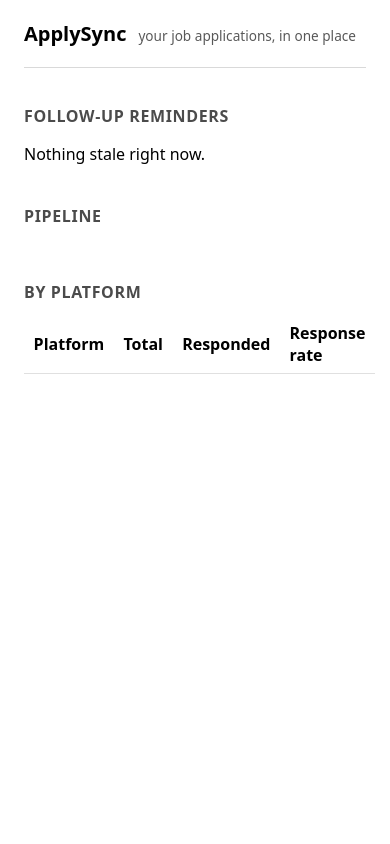
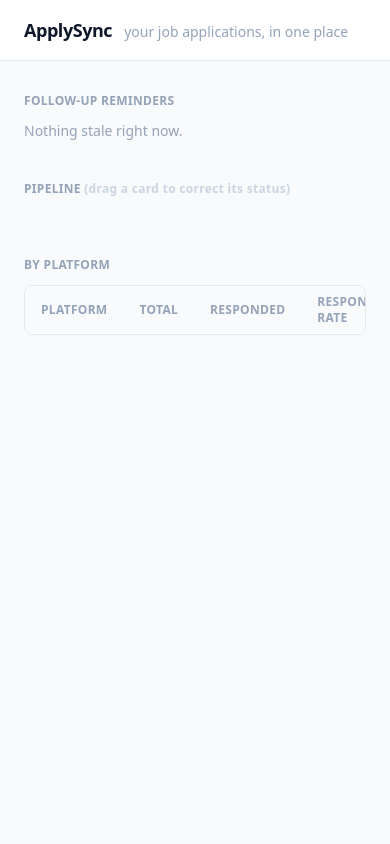
Before and after one commit to hanzala-bhutto/ApplySync, a FastAPI app: page / in a window 390 px wide. Run offline with FastAPI, Linux system fonts and the light colour scheme; lists and menus that the app fills with data are empty; some libraries are stand-ins or nearby versions.

Commit message:
Interactive dashboard redesign: Tailwind, drag-drop, inline edit, reprocess (M3b)
Redesigns the dashboard with Tailwind (CDN build, a deliberate tradeoff
for a personal local tool - not recommended for a shipped production
app, noted in CLAUDE.md) instead of the earlier bare-bones inline CSS.
Kanban board cards are now draggable between status columns via
SortableJS, persisted through a new PATCH /applications/{id}/status
endpoint. Application detail pages gain HTMX-powered inline editing of
extracted fields (PATCH /applications/{id}) and a "reprocess from email"
action (POST /applications/{id}/reprocess) that refetches the original
Gmail message by its stored id and re-runs extraction only, not the
full match/upsert graph, since we already know which application this
is.

StatusEvent.source_email_id is now nullable, since dashboard-originated
corrections (drag-and-drop, manual edits) are status events too but
don't come from an email.

Verified against the real dashboard, which surfaced a real schema gap:
making that column nullable doesn't retroactively apply to an existing
local applysync.db file (SQLModel's create_all only creates missing
tables, never alters existing ones). No migration tooling exists yet;
for now a model/schema change means deleting and recreating the local
db, documented in CLAUDE.md.

```diff
--- a/pyproject.toml
+++ b/pyproject.toml
@@ -19,6 +19,7 @@ dependencies = [
     "langgraph-checkpoint-sqlite>=2.0",
     "sqlmodel>=0.0.22",
     "fastapi>=0.115",
+    "python-multipart>=0.0.9",
     "jinja2>=3.1",
     "uvicorn>=0.30",
     "apscheduler>=3.10",
--- a/src/applysync/db/models.py
+++ b/src/applysync/db/models.py
@@ -35,7 +35,10 @@ class StatusEvent(SQLModel, table=True):
     application_id: int = Field(foreign_key="application.id")
     status: str
     event_date: datetime
-    source_email_id: str
+    # Nullable: manual corrections made from the dashboard (drag-and-drop,
+    # inline edit) are status events too, but they don't originate from an
+    # email.
+    source_email_id: str | None = None
     raw_extract_json: str | None = None
     notes: str | None = None
     created_at: datetime = Field(default_factory=_utcnow)
--- a/src/applysync/web/app.py
+++ b/src/applysync/web/app.py
@@ -2,17 +2,33 @@ from __future__ import annotations
 
 from pathlib import Path
 
-from fastapi import Depends, FastAPI, Request
-from fastapi.responses import HTMLResponse
+from fastapi import Depends, FastAPI, Form, Request
+from fastapi.responses import HTMLResponse, JSONResponse
 from fastapi.templating import Jinja2Templates
 from sqlmodel import Session
 
 from applysync.config import get_settings
 from applysync.db import repository as repo
 from applysync.db.init_db import get_engine, init_db
+from applysync.gmail.client import GmailClient
+from applysync.llm import get_chat_model
+from applysync.pipeline.graph import reprocess_application
 
 TEMPLATES_DIR = Path(__file__).parent / "templates"
 templates = Jinja2Templates(directory=str(TEMPLATES_DIR))
+
+# Tailwind utility classes per status, used for column headers and card
+# badges. "other" also serves as the fallback for any status not in
+# STATUS_ORDER (there shouldn't be one, but nothing enforces that at the DB
+# layer).
+STATUS_STYLES = {
+    "applied": {"bg": "bg-slate-100 dark:bg-slate-800", "text": "text-slate-700 dark:text-slate-300", "dot": "bg-slate-400"},
+    "viewed": {"bg": "bg-sky-50 dark:bg-sky-950", "text": "text-sky-700 dark:text-sky-300", "dot": "bg-sky-500"},
+    "interview": {"bg": "bg-violet-50 dark:bg-violet-950", "text": "text-violet-700 dark:text-violet-300", "dot": "bg-violet-500"},
+    "offer": {"bg": "bg-emerald-50 dark:bg-emerald-950", "text": "text-emerald-700 dark:text-emerald-300", "dot": "bg-emerald-500"},
+    "rejected": {"bg": "bg-rose-50 dark:bg-rose-950", "text": "text-rose-700 dark:text-rose-300", "dot": "bg-rose-500"},
+    "other": {"bg": "bg-amber-50 dark:bg-amber-950", "text": "text-amber-700 dark:text-amber-300", "dot": "bg-amber-500"},
+}
 
 
 def get_session():
@@ -20,6 +36,14 @@ def get_session():
     init_db(settings.db_path)
     with Session(get_engine(settings.db_path)) as session:
         yield session
+
+
+def get_gmail_client() -> GmailClient:
+    return GmailClient(get_settings())
+
+
+def get_llm_model():
+    return get_chat_model(get_settings())
 
 
 def create_app() -> FastAPI:
@@ -33,6 +57,7 @@ def create_app() -> FastAPI:
             {
                 "board": repo.applications_by_status(session),
                 "status_order": repo.STATUS_ORDER,
+                "status_styles": STATUS_STYLES,
                 "breakdown": repo.platform_breakdown(session),
                 "reminders": repo.stale_applications(session),
             },
@@ -40,7 +65,7 @@ def create_app() -> FastAPI:
 
     @app.get("/applications/{application_id}", response_class=HTMLResponse)
     def application_detail(request: Request, application_id: int, session: Session = Depends(get_session)):
-        application = session.get(repo.Application, application_id)
+        application = repo.get_application(session, application_id)
         if application is None:
             return templates.TemplateResponse(
                 request, "not_found.html", {"application_id": application_id}, status_code=404
@@ -51,8 +76,64 @@ def create_app() -> FastAPI:
             {
                 "application": application,
                 "timeline": repo.application_timeline(session, application_id),
+                "status_order": repo.STATUS_ORDER,
+                "status_styles": STATUS_STYLES,
             },
         )
+
+    def _detail_fragment(request: Request, application, session: Session):
+        return templates.TemplateResponse(
+            request,
+            "partials/application_detail_content.html",
+            {
+                "application": application,
+                "timeline": repo.application_timeline(session, application.id),
+                "status_order": repo.STATUS_ORDER,
+                "status_styles": STATUS_STYLES,
+            },
+        )
+
+    @app.patch("/applications/{application_id}/status")
+    def update_status(application_id: int, status: str = Form(...), session: Session = Depends(get_session)):
+        application = repo.set_manual_status(session, application_id, status)
+        if application is None:
+            return JSONResponse({"ok": False, "error": "not found"}, status_code=404)
+        return JSONResponse({"ok": True, "status": application.current_status})
+
+    @app.patch("/applications/{application_id}", response_class=HTMLResponse)
+    def update_fields(
+        request: Request,
+        application_id: int,
+        company_name: str = Form(...),
+        job_title: str = Form(...),
+        platform: str = Form(...),
+        session: Session = Depends(get_session),
+    ):
+        application = repo.update_application_fields(
+            session, application_id, company_name=company_name, job_title=job_title, platform=platform
+        )
+        if application is None:
+            return templates.TemplateResponse(
+                request, "not_found.html", {"application_id": application_id}, status_code=404
+            )
+        return _detail_fragment(request, application, session)
+
+    @app.post("/applications/{application_id}/reprocess", response_class=HTMLResponse)
+    def reprocess(
+        request: Request,
+        application_id: int,
+        session: Session = Depends(get_session),
+        gmail_client: GmailClient = Depends(get_gmail_client),
+        model=Depends(get_llm_model),
+    ):
+        application = reprocess_application(
+            session, application_id, gmail_client=gmail_client, model=model
+        )
+        if application is None:
+            return templates.TemplateResponse(
+                request, "not_found.html", {"application_id": application_id}, status_code=404
+            )
+        return _detail_fragment(request, application, session)
 
     return app
 
--- a/src/applysync/web/templates/base.html
+++ b/src/applysync/web/templates/base.html
@@ -1,43 +1,33 @@
 <!doctype html>
-<html lang="en">
+<html lang="en" class="h-full">
 <head>
   <meta charset="utf-8">
   <meta name="viewport" content="width=device-width, initial-scale=1">
   <title>{% block title %}ApplySync{% endblock %}</title>
-  <style>
-    :root { color-scheme: light dark; }
-    body {
-      font-family: system-ui, -apple-system, "Segoe UI", sans-serif;
-      margin: 0;
-      padding: 0 1.5rem 3rem;
-      background: Canvas;
-      color: CanvasText;
+  <script src="https://cdn.tailwindcss.com"></script>
+  <script src="https://unpkg.com/htmx.org@1.9.12"></script>
+  <script src="https://cdn.jsdelivr.net/npm/sortablejs@1.15.2/Sortable.min.js"></script>
+  <script>
+    tailwind.config = {
+      darkMode: 'media',
+      theme: {
+        extend: {
+          colors: {
+            brand: { 50: '#eef2ff', 500: '#6366f1', 600: '#4f46e5', 700: '#4338ca' },
+          },
+        },
+      },
     }
-    header {
-      display: flex;
-      align-items: baseline;
-      gap: 0.75rem;
-      padding: 1.25rem 0;
-      border-bottom: 1px solid color-mix(in srgb, CanvasText 15%, transparent);
-    }
-    header h1 { font-size: 1.25rem; margin: 0; }
-    header a { color: inherit; text-decoration: none; }
-    header .tagline { font-size: 0.85rem; opacity: 0.65; }
-    main { max-width: 1100px; margin: 0 auto; padding-top: 1.5rem; }
-    section { margin-bottom: 2.5rem; }
-    h2 { font-size: 1rem; text-transform: uppercase; letter-spacing: 0.04em; opacity: 0.7; }
-    table { border-collapse: collapse; width: 100%; }
-    th, td { text-align: left; padding: 0.4rem 0.6rem; border-bottom: 1px solid color-mix(in srgb, CanvasText 12%, transparent); }
-    a.card-link { color: inherit; text-decoration: none; }
-    a.card-link:hover { text-decoration: underline; }
-  </style>
+  </script>
 </head>
-<body>
-  <header>
-    <h1><a href="/">ApplySync</a></h1>
-    <span class="tagline">your job applications, in one place</span>
+<body class="h-full bg-slate-50 text-slate-900 dark:bg-slate-900 dark:text-slate-100">
+  <header class="border-b border-slate-200 bg-white dark:border-slate-800 dark:bg-slate-900">
+    <div class="mx-auto flex max-w-6xl items-baseline gap-3 px-6 py-4">
+      <a href="/" class="text-lg font-semibold tracking-tight">ApplySync</a>
+      <span class="text-sm text-slate-400 dark:text-slate-500">your job applications, in one place</span>
+    </div>
   </header>
-  <main>
+  <main class="mx-auto max-w-6xl px-6 py-8">
     {% block content %}{% endblock %}
   </main>
 </body>
--- a/src/applysync/web/templates/dashboard.html
+++ b/src/applysync/web/templates/dashboard.html
@@ -2,60 +2,103 @@
 {% block title %}ApplySync{% endblock %}
 {% block content %}
 
-<section>
-  <h2>Follow-up reminders</h2>
+<section class="mb-10">
+  <h2 class="mb-3 text-xs font-semibold uppercase tracking-wide text-slate-400 dark:text-slate-500">Follow-up reminders</h2>
   {% if reminders %}
-    <table>
-      <tr><th>Company</th><th>Role</th><th>Platform</th><th>Applied</th></tr>
+    <div class="overflow-hidden rounded-lg border border-slate-200 bg-white dark:border-slate-800 dark:bg-slate-900">
+      <table class="w-full text-sm">
+        <thead class="bg-slate-50 text-left text-xs uppercase tracking-wide text-slate-400 dark:bg-slate-800/50 dark:text-slate-500">
+          <tr><th class="px-4 py-2">Company</th><th class="px-4 py-2">Role</th><th class="px-4 py-2">Platform</th><th class="px-4 py-2">Applied</th></tr>
+        </thead>
+        <tbody class="divide-y divide-slate-100 dark:divide-slate-800">
           {% for application in reminders %}
-      <tr>
-        <td><a class="card-link" href="/applications/{{ application.id }}">{{ application.company_name }}</a></td>
-        <td>{{ application.job_title }}</td>
-        <td>{{ application.platform }}</td>
-        <td>{{ application.applied_date }}</td>
+          <tr class="hover:bg-slate-50 dark:hover:bg-slate-800/50">
+            <td class="px-4 py-2"><a class="font-medium text-brand-600 hover:underline dark:text-brand-500" href="/applications/{{ application.id }}">{{ application.company_name }}</a></td>
+            <td class="px-4 py-2">{{ application.job_title }}</td>
+            <td class="px-4 py-2 text-slate-500 dark:text-slate-400">{{ application.platform }}</td>
+            <td class="px-4 py-2 text-slate-500 dark:text-slate-400">{{ application.applied_date }}</td>
           </tr>
           {% endfor %}
+        </tbody>
       </table>
+    </div>
   {% else %}
-    <p>Nothing stale right now.</p>
+    <p class="text-sm text-slate-400 dark:text-slate-500">Nothing stale right now.</p>
   {% endif %}
 </section>
 
-<section>
-  <h2>Pipeline</h2>
-  <div style="display: flex; gap: 1.5rem; overflow-x: auto;">
+<section class="mb-10">
+  <h2 class="mb-3 text-xs font-semibold uppercase tracking-wide text-slate-400 dark:text-slate-500">
+    Pipeline <span class="normal-case text-slate-300 dark:text-slate-600">(drag a card to correct its status)</span>
+  </h2>
+  <div class="flex gap-4 overflow-x-auto pb-2">
     {% for status in status_order %}
-    <div style="min-width: 200px;">
-      <strong style="text-transform: capitalize;">{{ status }}</strong>
-      <span style="opacity: 0.6;">({{ board[status] | length }})</span>
-      <ul style="list-style: none; padding: 0;">
+    {% set style = status_styles.get(status, status_styles["other"]) %}
+    <div class="w-64 shrink-0 rounded-lg border border-slate-200 bg-white p-3 dark:border-slate-800 dark:bg-slate-900">
+      <div class="mb-2 flex items-center gap-2">
+        <span class="h-2 w-2 rounded-full {{ style.dot }}"></span>
+        <span class="text-sm font-medium capitalize">{{ status }}</span>
+        <span class="ml-auto text-xs text-slate-400 dark:text-slate-500">{{ board[status] | length }}</span>
+      </div>
+      <div class="kanban-column min-h-[3rem] space-y-2" data-status="{{ status }}">
         {% for application in board[status] %}
-        <li style="margin: 0.4rem 0;">
-          <a class="card-link" href="/applications/{{ application.id }}">
-            <div>{{ application.company_name }}</div>
-            <div style="font-size: 0.85rem; opacity: 0.7;">{{ application.job_title }}</div>
+        <div class="kanban-card cursor-grab rounded-md border border-slate-200 p-2 shadow-sm active:cursor-grabbing dark:border-slate-700" data-application-id="{{ application.id }}">
+          <a class="block" href="/applications/{{ application.id }}">
+            <div class="text-sm font-medium">{{ application.company_name }}</div>
+            <div class="truncate text-xs text-slate-500 dark:text-slate-400">{{ application.job_title }}</div>
+            <div class="mt-1 inline-block rounded px-1.5 py-0.5 text-[10px] font-medium {{ style.bg }} {{ style.text }}">{{ application.platform }}</div>
           </a>
-        </li>
+        </div>
         {% endfor %}
-      </ul>
+      </div>
     </div>
     {% endfor %}
   </div>
 </section>
 
 <section>
-  <h2>By platform</h2>
-  <table>
-    <tr><th>Platform</th><th>Total</th><th>Responded</th><th>Response rate</th></tr>
+  <h2 class="mb-3 text-xs font-semibold uppercase tracking-wide text-slate-400 dark:text-slate-500">By platform</h2>
+  <div class="overflow-hidden rounded-lg border border-slate-200 bg-white dark:border-slate-800 dark:bg-slate-900">
+    <table class="w-full text-sm">
+      <thead class="bg-slate-50 text-left text-xs uppercase tracking-wide text-slate-400 dark:bg-slate-800/50 dark:text-slate-500">
+        <tr><th class="px-4 py-2">Platform</th><th class="px-4 py-2">Total</th><th class="px-4 py-2">Responded</th><th class="px-4 py-2">Response rate</th></tr>
+      </thead>
+      <tbody class="divide-y divide-slate-100 dark:divide-slate-800">
         {% for row in breakdown %}
-    <tr>
-      <td>{{ row.platform }}</td>
-      <td>{{ row.total }}</td>
-      <td>{{ row.responded }}</td>
-      <td>{{ (100 * row.responded / row.total) | round(0, "floor") | int }}%</td>
+        <tr class="hover:bg-slate-50 dark:hover:bg-slate-800/50">
+          <td class="px-4 py-2 font-medium">{{ row.platform }}</td>
+          <td class="px-4 py-2">{{ row.total }}</td>
+          <td class="px-4 py-2">{{ row.responded }}</td>
+          <td class="px-4 py-2">{{ (100 * row.responded / row.total) | round(0, "floor") | int }}%</td>
         </tr>
         {% endfor %}
+      </tbody>
     </table>
+  </div>
 </section>
 
+<script>
+  document.querySelectorAll('.kanban-column').forEach((column) => {
+    new Sortable(column, {
+      group: 'kanban',
+      animation: 150,
+      onEnd: function (evt) {
+        const applicationId = evt.item.dataset.applicationId;
+        const newStatus = evt.to.dataset.status;
+        if (evt.from === evt.to) return;
+        fetch(`/applications/${applicationId}/status`, {
+          method: 'PATCH',
+          headers: { 'Content-Type': 'application/x-www-form-urlencoded' },
+          body: `status=${encodeURIComponent(newStatus)}`,
+        }).then((res) => {
+          if (!res.ok) {
+            alert('Could not save that status change, reloading.');
+            location.reload();
+          }
+        });
+      },
+    });
+  });
+</script>
+
 {% endblock %}
--- a/src/applysync/web/templates/not_found.html
+++ b/src/applysync/web/templates/not_found.html
@@ -1,6 +1,6 @@
 {% extends "base.html" %}
 {% block title %}Not found - ApplySync{% endblock %}
 {% block content %}
-<p>No application with id {{ application_id }}.</p>
-<p><a href="/">&larr; back to dashboard</a></p>
+<p class="text-sm text-slate-500 dark:text-slate-400">No application with id {{ application_id }}.</p>
+<p class="mt-3"><a href="/" class="text-sm text-brand-600 hover:underline dark:text-brand-500">&larr; back to dashboard</a></p>
 {% endblock %}
```
Also changed, not shown: CLAUDE.md (+20 -5 lines), src/applysync/cli.py (+4 -3 lines), src/applysync/db/repository.py (+47 -1 lines), src/applysync/pipeline/graph.py (+57 -1 lines), src/applysync/web/templates/application_detail.html (+2 -27 lines), src/applysync/web/templates/partials/application_detail_content.html (added, +78 -0 lines), tests/test_repository.py (+43 -0 lines), tests/test_web.py (+127 -1 lines). Lines whose indentation alone changed are shown as unchanged.
